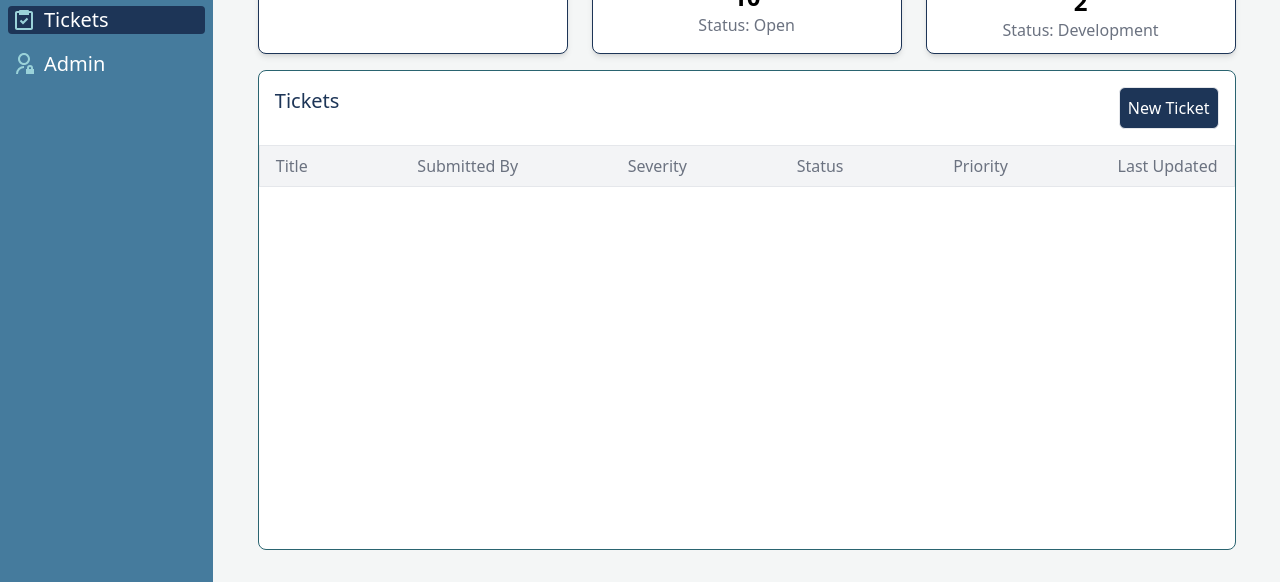
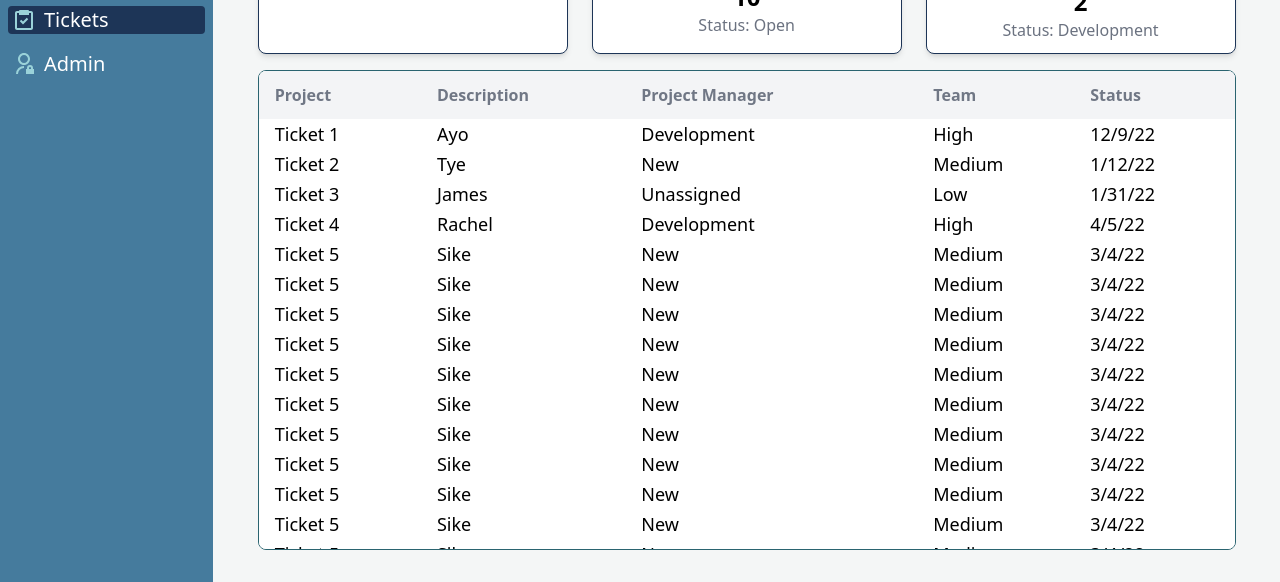
Before and after one commit to Ayomide4/bug-tracker, a React (Vite) app: page /tickets in a window 1280 px wide. Shown: the part 218-800 px from the top of the page. Built offline with nearby package versions, Linux system fonts and the light colour scheme.

Commit message:
finish listComponent

```diff
--- a/src/components/ListComponent.tsx
+++ b/src/components/ListComponent.tsx
@@ -1,26 +1,40 @@
 import React from 'react'
+import { tickets } from '../tempData'
 
 export default function ListComponent(props:any) {
   const ProjectDesciptors = ['Project', 'Description', 'Members', 'Last Updated']
 
-
+  const displayItems =
+    tickets.map((entry, index:number) => {
+      return (
+        <tr className='cursor-pointer hover:bg-gray-200 ' key={index}>
+          <td className='pl-4 text-lg'>{entry.title}</td>
+          <td className='text-lg'>{entry.submittedBy}</td>
+          <td className='text-lg'>{entry.status}</td>
+          <td className='text-lg'>{entry.priority}</td>
+          <td className='text-lg'>{entry.lastUpdated}</td>
+        </tr>
+      )
+    })
 
 
   console.log(props.categories)
   return (
-    <div className={`border relative  border-[#2A6470] rounded-lg shadow-outline h-full w-full bg-white`}>
-      <div className='flex justify-between p-4'>
-        <h2 className='text-xl text-[#1D3557]'>{props.title}</h2>
-        <button className='border rounded-md bg-[#1D3557] p-2 text-white text-base'>New {props.btn}</button>
-      </div>
-      <div className='flex justify-between px-4 bg-gray-100 border '>
-        {props.categories.map((item:any, index:number) => {
-          return(
-            <h2 className='py-2 text-gray-500' key={index}>{item}</h2>
-          )
-        })}
-      </div>
-
+    <div className={`border relative  border-[#2A6470] rounded-lg shadow-outline h-full w-full bg-white overflow-y-scroll`}>
+      <table className='w-full'>
+          <thead className='text-[#707785] text-left'>
+            <tr>
+              <th className='py-3 bg-[#F3F4F6] sticky pl-4 top-0'>Project</th>
+              <th className='py-3 bg-[#F3F4F6] sticky top-0'>Description</th>
+              <th className='py-3 bg-[#F3F4F6] sticky top-0'>Project Manager</th>
+              <th className='py-3 bg-[#F3F4F6] sticky top-0'>Team</th>
+              <th className='py-3 bg-[#F3F4F6] sticky top-0'>Status</th>
+            </tr>
+          </thead>
+          <tbody className='text-left overflow-y-scroll'>
+            {displayItems}
+          </tbody>
+        </table>
     </div>
   )
 }
--- a/src/components/ProjectItem.tsx
+++ b/src/components/ProjectItem.tsx
@@ -7,7 +7,7 @@ export default function ProjectItem(props:any) {
     projects.map((entry, index:number) => {
       return (
         <tr className='cursor-pointer hover:bg-gray-200 ' key={index}>
-          <td className='pl-4 text-lg'>{entry.name}</td>
+          <td className='pl-4 text-lg'>{entry.title}</td>
           <td className='text-lg'>{entry.desc}</td>
           <td className='text-lg'>{entry.manager}</td>
           <td className='text-lg'>{entry.lastUpdated}</td>
@@ -28,7 +28,7 @@ export default function ProjectItem(props:any) {
               <th className='py-3 bg-[#F3F4F6] sticky top-0'>Status</th>
             </tr>
           </thead>
-          <tbody className='text-left overflow-y-scroll'>
+          <tbody className='text-left'>
             {displayItems}
           </tbody>
         </table>
--- a/src/components/TicketComponents/TicketStatus.tsx
+++ b/src/components/TicketComponents/TicketStatus.tsx
@@ -9,7 +9,7 @@ import ListComponent from '../ListComponent'
 export default function TicketStatus() {
 
   let percentage:number = 12
-  const ticketCategories:string[] = ['Title', 'Submitted By', 'Severity', 'Status', 'Priority', 'Last Updated']
+  const ticketCategories:string[] = ['Title', 'Submitted By', 'Status', 'Priority', 'Last Updated']
 
   return (
     <div className='w-full h-full flex flex-col items-center'>
@@ -27,7 +27,7 @@ export default function TicketStatus() {
             fontColor="black"
             trackWidth="18"
             percentage= {percentage}
-            trackPathColor="#F4F6F6"
+            trackPathColor="#F3F4F6"
             trackBorderColor="white"
             defColor={{
               fair: 'green',
@@ -48,7 +48,7 @@ export default function TicketStatus() {
             fontColor="black"
             trackWidth="18"
             percentage= {percentage}
-            trackPathColor="#F4F6F6"
+            trackPathColor="#F3F4F6"
             trackBorderColor="white"
             defColor={{
               fair: '#457B9D',
--- a/src/tempData.tsx
+++ b/src/tempData.tsx
@@ -1,3 +1,20 @@
+type ticketObjArr = {
+  //'Title', 'Submitted By', 'Severity', 'Status', 'Priority', 'Last Updated'
+  title: string,
+  submittedBy: string,
+  status: string,
+  priority: string,
+  lastUpdated: string
+}
+
+type greetObject = {
+  title: string,
+  desc: string,
+  manager: string,
+  team: string,
+  lastUpdated: string,
+  status: string
+}
 
 
 
@@ -23,49 +40,69 @@ export const ticketList: string[] = [
   'Ticket 5',
 ]
 
-type greetObject = {
-  name: string,
-  desc: string,
-  manager: string,
-  team: string,
-  lastUpdated: string,
-  status: string
-}
+export const tickets: ticketObjArr[] = [
+  {title: 'Ticket 1', submittedBy: 'Ayo', status:'Development', priority:'High', lastUpdated: '12/9/22'},
+  {title: 'Ticket 2', submittedBy: 'Tye', status:'New', priority:'Medium', lastUpdated: '1/12/22'},
+  {title: 'Ticket 3', submittedBy: 'James', status:'Unassigned', priority:'Low', lastUpdated: '1/31/22'},
+  {title: 'Ticket 4', submittedBy: 'Rachel', status:'Development', priority:'High', lastUpdated: '4/5/22'},
+  {title: 'Ticket 5', submittedBy: 'Sike', status:'New', priority:'Medium', lastUpdated: '3/4/22'},
+  {title: 'Ticket 5', submittedBy: 'Sike', status:'New', priority:'Medium', lastUpdated: '3/4/22'},
+  {title: 'Ticket 5', submittedBy: 'Sike', status:'New', priority:'Medium', lastUpdated: '3/4/22'},
+  {title: 'Ticket 5', submittedBy: 'Sike', status:'New', priority:'Medium', lastUpdated: '3/4/22'},
+  {title: 'Ticket 5', submittedBy: 'Sike', status:'New', priority:'Medium', lastUpdated: '3/4/22'},
+  {title: 'Ticket 5', submittedBy: 'Sike', status:'New', priority:'Medium', lastUpdated: '3/4/22'},
+  {title: 'Ticket 5', submittedBy: 'Sike', status:'New', priority:'Medium', lastUpdated: '3/4/22'},
+  {title: 'Ticket 5', submittedBy: 'Sike', status:'New', priority:'Medium', lastUpdated: '3/4/22'},
+  {title: 'Ticket 5', submittedBy: 'Sike', status:'New', priority:'Medium', lastUpdated: '3/4/22'},
+  {title: 'Ticket 5', submittedBy: 'Sike', status:'New', priority:'Medium', lastUpdated: '3/4/22'},
+  {title: 'Ticket 5', submittedBy: 'Sike', status:'New', priority:'Medium', lastUpdated: '3/4/22'},
+  {title: 'Ticket 5', submittedBy: 'Sike', status:'New', priority:'Medium', lastUpdated: '3/4/22'},
+  {title: 'Ticket 5', submittedBy: 'Sike', status:'New', priority:'Medium', lastUpdated: '3/4/22'},
+  {title: 'Ticket 5', submittedBy: 'Sike', status:'New', priority:'Medium', lastUpdated: '3/4/22'},
+  {title: 'Ticket 5', submittedBy: 'Sike', status:'New', priority:'Medium', lastUpdated: '3/4/22'},
+  {title: 'Ticket 5', submittedBy: 'Sike', status:'New', priority:'Medium', lastUpdated: '3/4/22'},
+  {title: 'Ticket 5', submittedBy: 'Sike', status:'New', priority:'Medium', lastUpdated: '3/4/22'},
+  {title: 'Ticket 5', submittedBy: 'Sike', status:'New', priority:'Medium', lastUpdated: '3/4/22'},
+  {title: 'Ticket 5', submittedBy: 'Sike', status:'New', priority:'Medium', lastUpdated: '3/4/22'},
+  {title: 'Ticket 5', submittedBy: 'Sike', status:'New', priority:'Medium', lastUpdated: '3/4/22'},
+  {title: 'Ticket 5', submittedBy: 'Sike', status:'New', priority:'Medium', lastUpdated: '3/4/22'},
+]
+
 
 export const projects: greetObject[] = [
-  {name: 'Project 1', desc: 'First Project wow!', manager: 'manager 1', team: 'TechSquad', lastUpdated: '12/8/22', status: 'inactive'},
-  {name: 'Project 2', desc: 'Second Project!', manager: 'manager 2', team: 'Lizard', lastUpdated: '12/4/22', status: 'inactive'},
-  {name: 'Project 3', desc: 'Third Project wow!', manager: 'manager 3', team: 'Gecko', lastUpdated: '1/18/22', status: 'inactive'},
-  {name: 'Project 4', desc: 'Fourth Project wow!', manager: 'manager 4', team: 'Dragon', lastUpdated: '2/15/22', status: 'inactive'},
-  {name: 'Project 5', desc: 'Fifth Project!', manager: 'manager 5', team: 'Yes', lastUpdated: '6/6/22', status: 'inactive'},
-  {name: 'Project 5', desc: 'Fifth Project!', manager: 'manager 5', team: 'Yes', lastUpdated: '6/6/22', status: 'inactive'},
-  {name: 'Project 5', desc: 'Fifth Project!', manager: 'manager 5', team: 'Yes', lastUpdated: '6/6/22', status: 'inactive'},
-  {name: 'Project 5', desc: 'Fifth Project!', manager: 'manager 5', team: 'Yes', lastUpdated: '6/6/22', status: 'inactive'},
-  {name: 'Project 5', desc: 'Fifth Project!', manager: 'manager 5', team: 'Yes', lastUpdated: '6/6/22', status: 'inactive'},
-  {name: 'Project 5', desc: 'Fifth Project!', manager: 'manager 5', team: 'Yes', lastUpdated: '6/6/22', status: 'inactive'},
-  {name: 'Project 5', desc: 'Fifth Project!', manager: 'manager 5', team: 'Yes', lastUpdated: '6/6/22', status: 'inactive'},
-  {name: 'Project 5', desc: 'Fifth Project!', manager: 'manager 5', team: 'Yes', lastUpdated: '6/6/22', status: 'inactive'},
-  {name: 'Project 5', desc: 'Fifth Project!', manager: 'manager 5', team: 'Yes', lastUpdated: '6/6/22', status: 'inactive'},
-  {name: 'Project 5', desc: 'Fifth Project!', manager: 'manager 5', team: 'Yes', lastUpdated: '6/6/22', status: 'inactive'},
-  {name: 'Project 5', desc: 'Fifth Project!', manager: 'manager 5', team: 'Yes', lastUpdated: '6/6/22', status: 'inactive'},
-  {name: 'Project 5', desc: 'Fifth Project!', manager: 'manager 5', team: 'Yes', lastUpdated: '6/6/22', status: 'inactive'},
-  {name: 'Project 5', desc: 'Fifth Project!', manager: 'manager 5', team: 'Yes', lastUpdated: '6/6/22', status: 'inactive'},
-  {name: 'Project 5', desc: 'Fifth Project!', manager: 'manager 5', team: 'Yes', lastUpdated: '6/6/22', status: 'inactive'},
-  {name: 'Project 5', desc: 'Fifth Project!', manager: 'manager 5', team: 'Yes', lastUpdated: '6/6/22', status: 'inactive'},
-  {name: 'Project 4', desc: 'Fourth Project wow!', manager: 'manager 4', team: 'Dragon', lastUpdated: '2/15/22', status: 'inactive'},
-  {name: 'Project 5', desc: 'Fifth Project!', manager: 'manager 5', team: 'Yes', lastUpdated: '6/6/22', status: 'inactive'},
-  {name: 'Project 5', desc: 'Fifth Project!', manager: 'manager 5', team: 'Yes', lastUpdated: '6/6/22', status: 'inactive'},
-  {name: 'Project 5', desc: 'Fifth Project!', manager: 'manager 5', team: 'Yes', lastUpdated: '6/6/22', status: 'inactive'},
-  {name: 'Project 5', desc: 'Fifth Project!', manager: 'manager 5', team: 'Yes', lastUpdated: '6/6/22', status: 'inactive'},
-  {name: 'Project 5', desc: 'Fifth Project!', manager: 'manager 5', team: 'Yes', lastUpdated: '6/6/22', status: 'inactive'},
-  {name: 'Project 5', desc: 'Fifth Project!', manager: 'manager 5', team: 'Yes', lastUpdated: '6/6/22', status: 'inactive'},
-  {name: 'Project 5', desc: 'Fifth Project!', manager: 'manager 5', team: 'Yes', lastUpdated: '6/6/22', status: 'inactive'},
-  {name: 'Project 5', desc: 'Fifth Project!', manager: 'manager 5', team: 'Yes', lastUpdated: '6/6/22', status: 'inactive'},
-  {name: 'Project 5', desc: 'Fifth Project!', manager: 'manager 5', team: 'Yes', lastUpdated: '6/6/22', status: 'inactive'},
-  {name: 'Project 5', desc: 'Fifth Project!', manager: 'manager 5', team: 'Yes', lastUpdated: '6/6/22', status: 'inactive'},
-  {name: 'Project 5', desc: 'Fifth Project!', manager: 'manager 5', team: 'Yes', lastUpdated: '6/6/22', status: 'inactive'},
-  {name: 'Project 5', desc: 'Fifth Project!', manager: 'manager 5', team: 'Yes', lastUpdated: '6/6/22', status: 'inactive'},
-  {name: 'Project 5', desc: 'Fifth Project!', manager: 'manager 5', team: 'Yes', lastUpdated: '6/6/22', status: 'inactive'},
-  {name: 'Project 5', desc: 'Fifth Project!', manager: 'manager 5', team: 'Yes', lastUpdated: '6/6/22', status: 'inactive'},
-  {name: 'Project 5', desc: 'Fifth Project!', manager: 'manager 5', team: 'Yes', lastUpdated: '6/6/22', status: 'inactive'},
+  {title: 'Project 1', desc: 'First Project wow!', manager: 'manager 1', team: 'TechSquad', lastUpdated: '12/8/22', status: 'inactive'},
+  {title: 'Project 2', desc: 'Second Project!', manager: 'manager 2', team: 'Lizard', lastUpdated: '12/4/22', status: 'inactive'},
+  {title: 'Project 3', desc: 'Third Project wow!', manager: 'manager 3', team: 'Gecko', lastUpdated: '1/18/22', status: 'inactive'},
+  {title: 'Project 4', desc: 'Fourth Project wow!', manager: 'manager 4', team: 'Dragon', lastUpdated: '2/15/22', status: 'inactive'},
+  {title: 'Project 5', desc: 'Fifth Project!', manager: 'manager 5', team: 'Yes', lastUpdated: '6/6/22', status: 'inactive'},
+  {title: 'Project 5', desc: 'Fifth Project!', manager: 'manager 5', team: 'Yes', lastUpdated: '6/6/22', status: 'inactive'},
+  {title: 'Project 5', desc: 'Fifth Project!', manager: 'manager 5', team: 'Yes', lastUpdated: '6/6/22', status: 'inactive'},
+  {title: 'Project 5', desc: 'Fifth Project!', manager: 'manager 5', team: 'Yes', lastUpdated: '6/6/22', status: 'inactive'},
+  {title: 'Project 5', desc: 'Fifth Project!', manager: 'manager 5', team: 'Yes', lastUpdated: '6/6/22', status: 'inactive'},
+  {title: 'Project 5', desc: 'Fifth Project!', manager: 'manager 5', team: 'Yes', lastUpdated: '6/6/22', status: 'inactive'},
+  {title: 'Project 5', desc: 'Fifth Project!', manager: 'manager 5', team: 'Yes', lastUpdated: '6/6/22', status: 'inactive'},
+  {title: 'Project 5', desc: 'Fifth Project!', manager: 'manager 5', team: 'Yes', lastUpdated: '6/6/22', status: 'inactive'},
+  {title: 'Project 5', desc: 'Fifth Project!', manager: 'manager 5', team: 'Yes', lastUpdated: '6/6/22', status: 'inactive'},
+  {title: 'Project 5', desc: 'Fifth Project!', manager: 'manager 5', team: 'Yes', lastUpdated: '6/6/22', status: 'inactive'},
+  {title: 'Project 5', desc: 'Fifth Project!', manager: 'manager 5', team: 'Yes', lastUpdated: '6/6/22', status: 'inactive'},
+  {title: 'Project 5', desc: 'Fifth Project!', manager: 'manager 5', team: 'Yes', lastUpdated: '6/6/22', status: 'inactive'},
+  {title: 'Project 5', desc: 'Fifth Project!', manager: 'manager 5', team: 'Yes', lastUpdated: '6/6/22', status: 'inactive'},
+  {title: 'Project 5', desc: 'Fifth Project!', manager: 'manager 5', team: 'Yes', lastUpdated: '6/6/22', status: 'inactive'},
+  {title: 'Project 5', desc: 'Fifth Project!', manager: 'manager 5', team: 'Yes', lastUpdated: '6/6/22', status: 'inactive'},
+  {title: 'Project 4', desc: 'Fourth Project wow!', manager: 'manager 4', team: 'Dragon', lastUpdated: '2/15/22', status: 'inactive'},
+  {title: 'Project 5', desc: 'Fifth Project!', manager: 'manager 5', team: 'Yes', lastUpdated: '6/6/22', status: 'inactive'},
+  {title: 'Project 5', desc: 'Fifth Project!', manager: 'manager 5', team: 'Yes', lastUpdated: '6/6/22', status: 'inactive'},
+  {title: 'Project 5', desc: 'Fifth Project!', manager: 'manager 5', team: 'Yes', lastUpdated: '6/6/22', status: 'inactive'},
+  {title: 'Project 5', desc: 'Fifth Project!', manager: 'manager 5', team: 'Yes', lastUpdated: '6/6/22', status: 'inactive'},
+  {title: 'Project 5', desc: 'Fifth Project!', manager: 'manager 5', team: 'Yes', lastUpdated: '6/6/22', status: 'inactive'},
+  {title: 'Project 5', desc: 'Fifth Project!', manager: 'manager 5', team: 'Yes', lastUpdated: '6/6/22', status: 'inactive'},
+  {title: 'Project 5', desc: 'Fifth Project!', manager: 'manager 5', team: 'Yes', lastUpdated: '6/6/22', status: 'inactive'},
+  {title: 'Project 5', desc: 'Fifth Project!', manager: 'manager 5', team: 'Yes', lastUpdated: '6/6/22', status: 'inactive'},
+  {title: 'Project 5', desc: 'Fifth Project!', manager: 'manager 5', team: 'Yes', lastUpdated: '6/6/22', status: 'inactive'},
+  {title: 'Project 5', desc: 'Fifth Project!', manager: 'manager 5', team: 'Yes', lastUpdated: '6/6/22', status: 'inactive'},
+  {title: 'Project 5', desc: 'Fifth Project!', manager: 'manager 5', team: 'Yes', lastUpdated: '6/6/22', status: 'inactive'},
+  {title: 'Project 5', desc: 'Fifth Project!', manager: 'manager 5', team: 'Yes', lastUpdated: '6/6/22', status: 'inactive'},
+  {title: 'Project 5', desc: 'Fifth Project!', manager: 'manager 5', team: 'Yes', lastUpdated: '6/6/22', status: 'inactive'},
+  {title: 'Project 5', desc: 'Fifth Project!', manager: 'manager 5', team: 'Yes', lastUpdated: '6/6/22', status: 'inactive'},
+  {title: 'Project 5', desc: 'Fifth Project!', manager: 'manager 5', team: 'Yes', lastUpdated: '6/6/22', status: 'inactive'},
 ]
```
